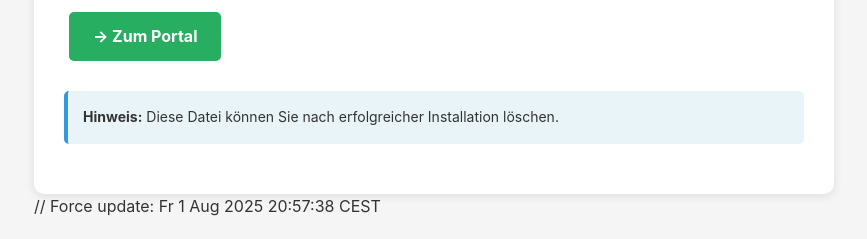
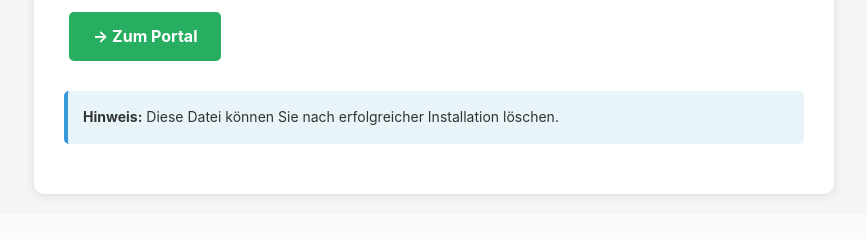
Before and after one commit to 2Brandsmedia/metropol-portal, a PHP site: page /test.php in a window 1280 px wide. Shown: the part 1483-1722 px from the top of the page, without its empty margins (206-1073 px from the left). After the commit the page ends 1681 px from the top, so only its background shows below. Run offline with PHP 8.4, Linux system fonts and the light colour scheme.

Commit message:
Clean test.php and trigger redeployment

```diff
--- a/test.php
+++ b/test.php
@@ -170,4 +170,4 @@
         </div>
     </div>
 </body>
-</html>// Force update: Fr  1 Aug 2025 20:57:38 CEST
+</html>
```
